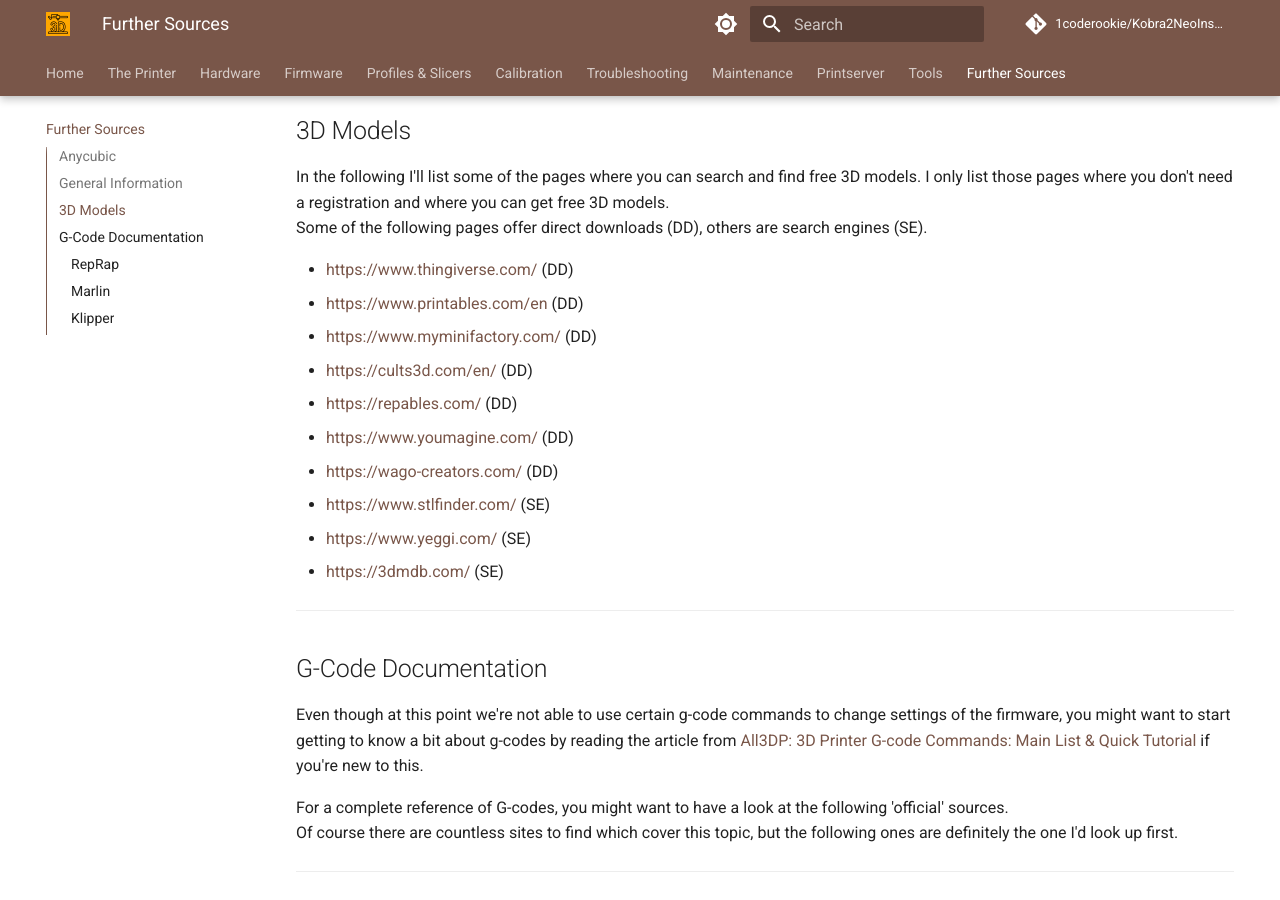
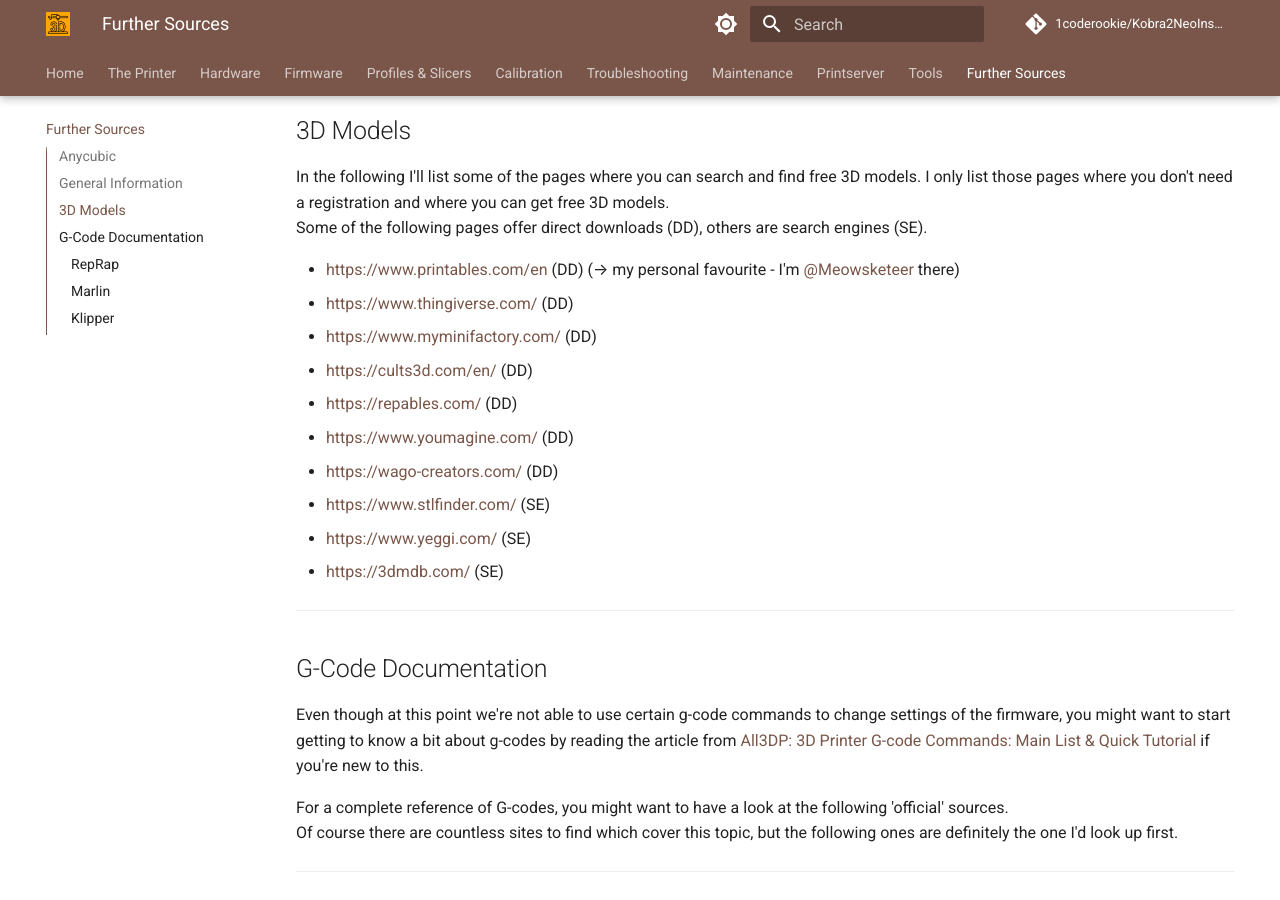
Before and after one commit to 1coderookie/Kobra2NeoInsights, an MkDocs documentation site: the page built from docs/further_sources.md, in a window 1280 px wide and 900 px high, scrolled down 963 px. Built offline with MkDocs 1.6.1 and Material for MkDocs 9.7.7, drawn with Linux system fonts in a browser that asks for light colours; comment, search, counter and statistics services are not loaded.

Commit message:
Update further_sources.md

```diff
--- a/docs/further_sources.md
+++ b/docs/further_sources.md
@@ -32,8 +32,8 @@
 In the following I'll list some of the pages where you can search and find free 3D models. I only list those pages where you don't need a registration and where you can get free 3D models.
 Some of the following pages offer direct downloads (DD), others are search engines (SE).
 
+- https://www.printables.com/en (DD) (--> my personal favourite - I'm [@Meowsketeer](https://www.printables.com/@Meowsketeer) there)
 - https://www.thingiverse.com/ (DD)
-- https://www.printables.com/en (DD)
 - https://www.myminifactory.com/ (DD)
 - https://cults3d.com/en/ (DD)
 - https://repables.com/ (DD)
```
